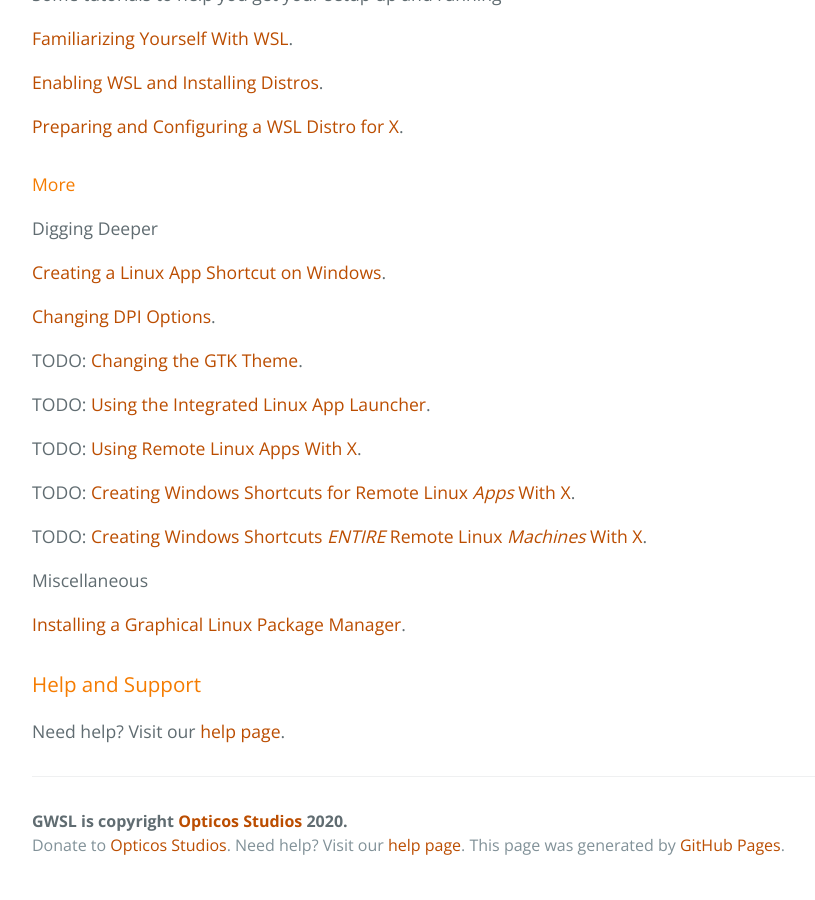
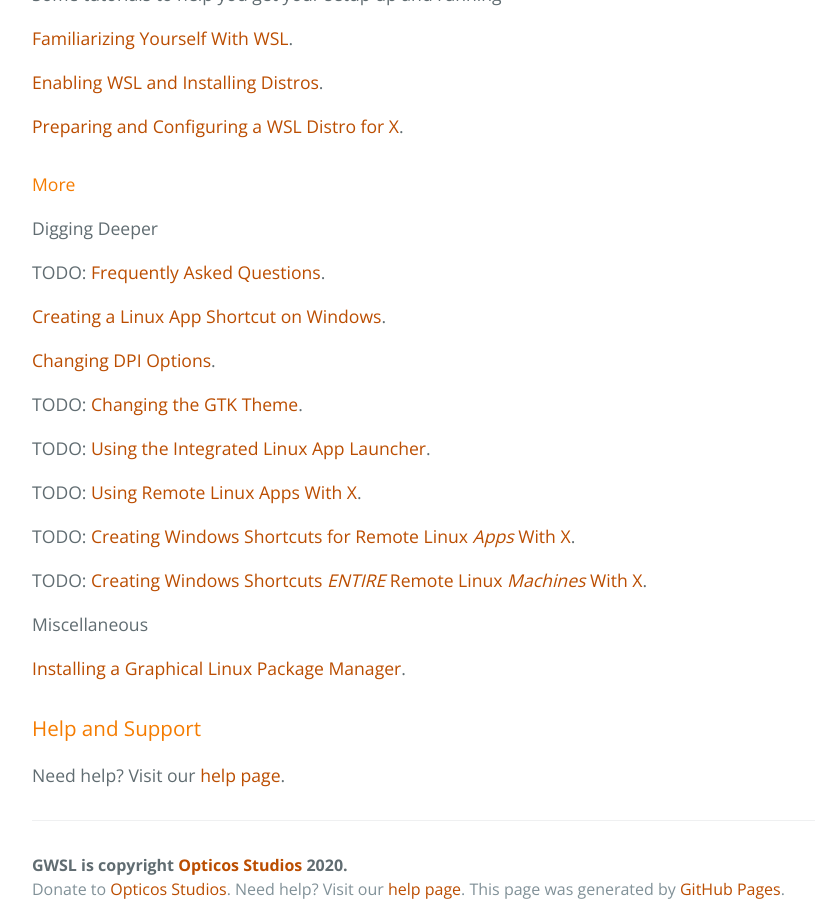
Before and after one commit to Opticos/gwsl, a Jekyll site: the page built from index.md, in a window 1280 px wide and 900 px high, scrolled down 1385 px. Shown: the whole window, without its empty margins (192-1007 px from the left). Built offline with Jekyll 4.4.1, drawn with Linux system fonts in a browser that asks for light colours; the repository's description, which GitHub fills in, is left out.

Commit message:
Update index.md

```diff
--- a/index.md
+++ b/index.md
@@ -51,6 +51,8 @@ TODO: [Enable Dbus (To Run Gnome Apps)](https://guides.github.com/features/maste
 
 Digging Deeper
 
+TODO: [Frequently Asked Questions](./tutorials/shortcut.html).
+
 [Creating a Linux App Shortcut on Windows](./tutorials/shortcut.html).
 
 [Changing DPI Options](./tutorials/dpi.html).
```
